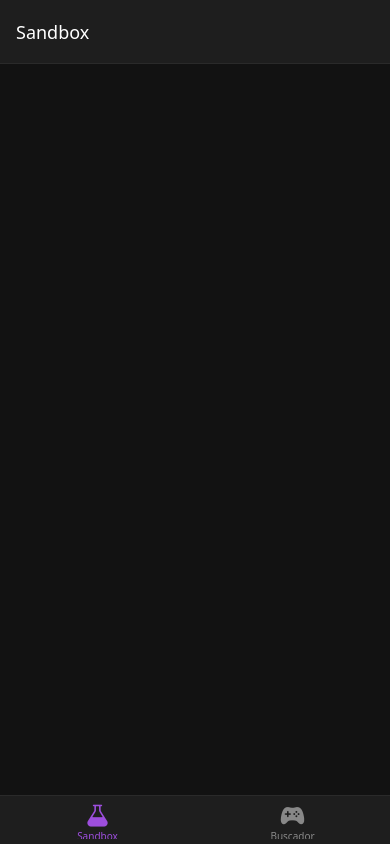
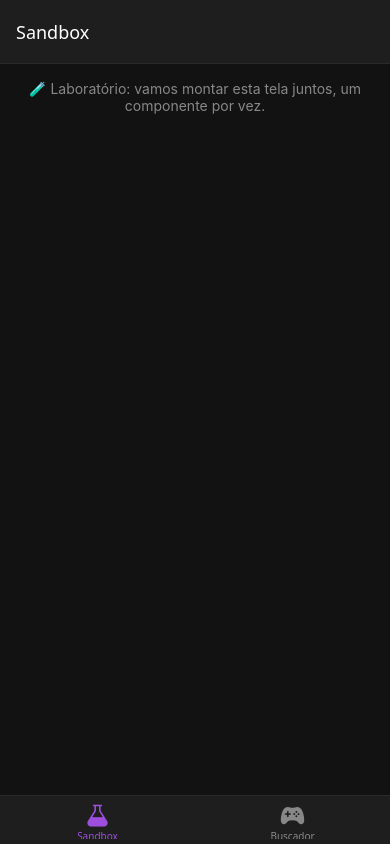
Before and after one commit to NicolasWeber0901/buscador-jogos, a React Native app: screen /Sandbox in a window 390 px wide. Built offline with nearby package versions, Linux system fonts and the light colour scheme.

Commit message:
Sandbox com 10 passos: estilos prontos e ScrollView

```diff
--- a/src/screens/SandboxScreen.js
+++ b/src/screens/SandboxScreen.js
@@ -1,38 +1,238 @@
 // SandboxScreen.js — nosso "laboratório" de componentes.
-// Vamos construir esta tela juntos durante a aula, um componente por vez.
+// Vamos construir esta tela juntos durante a aula, um passo de cada vez.
+// Os estilos já estão prontos lá embaixo: você digita a lógica e a tela.
 
-// Já deixamos importado tudo o que vamos usar na aula
 import { useState } from 'react';
 import {
+  ScrollView,
   View,
   Text,
   Image,
+  TouchableOpacity,
   TextInput,
-  TouchableOpacity,
+  Switch,
   ActivityIndicator,
   StyleSheet,
 } from 'react-native';
+
+// 👇 Passo 10: componentes criados por nós entram aqui
 
 export default function SandboxScreen() {
   // 👇 Estados e funções entram aqui
 
   return (
-    // View: caixa que agrupa outros componentes (parecida com a <div> da web)
-    <View style={styles.container}>
+    // ScrollView: uma View que rola. A tela vai ficar comprida!
+    <ScrollView style={styles.tela} contentContainerStyle={styles.conteudo}>
+      <Text style={styles.intro}>
+        🧪 Laboratório: vamos montar esta tela juntos, um componente por vez.
+      </Text>
+
       {/* 👇 Componentes entram aqui */}
-    </View>
+    </ScrollView>
   );
 }
 
-// StyleSheet.create: onde ficam os estilos (parecido com o CSS)
+// StyleSheet.create: onde ficam os estilos (parecido com o CSS).
+// Já estão todos prontos: cada um só aparece quando o componente dele entra na tela.
 const styles = StyleSheet.create({
-  container: {
-    flex: 1, // ocupa todo o espaço disponível
+  // Tela e cards (usados desde o começo)
+  tela: {
+    flex: 1,
     backgroundColor: '#121212',
-    justifyContent: 'center', // eixo vertical: flex-start | center | flex-end | space-between
-    alignItems: 'center', // eixo horizontal: flex-start | center | flex-end | stretch
-    padding: 24,
+  },
+  conteudo: {
+    padding: 16,
+    paddingBottom: 40,
+  },
+  intro: {
+    color: '#888888',
+    fontSize: 14,
+    textAlign: 'center',
+    marginBottom: 16,
+  },
+  card: {
+    backgroundColor: '#1E1E1E',
+    borderRadius: 16,
+    borderWidth: 1,
+    borderColor: '#2A2A2A',
+    padding: 16,
+    marginBottom: 16,
+  },
+  cardTitulo: {
+    color: '#9D4EDD',
+    fontSize: 18,
+    fontWeight: 'bold',
+    marginBottom: 12,
   },
 
-  // 👇 Estilos entram aqui
+  // PASSO 1 — caixas
+  linha: {
+    flexDirection: 'row', // 'row' = lado a lado | 'column' = um embaixo do outro
+    justifyContent: 'space-around', // flex-start | center | space-between | space-around
+    alignItems: 'center',
+  },
+  caixa: {
+    width: 60,
+    height: 60,
+    borderRadius: 12,
+    justifyContent: 'center', // centraliza o número dentro da caixa
+    alignItems: 'center',
+  },
+  caixaTexto: {
+    color: '#121212',
+    fontSize: 22,
+    fontWeight: 'bold',
+  },
+  roxo: {
+    backgroundColor: '#9D4EDD',
+  },
+  azul: {
+    backgroundColor: '#4CC9F0',
+  },
+  rosa: {
+    backgroundColor: '#F72585',
+  },
+
+  // PASSO 2 — textos
+  titulo: {
+    color: '#FFFFFF',
+    fontSize: 26,
+    fontWeight: 'bold',
+    marginBottom: 8,
+  },
+  paragrafo: {
+    color: '#CCCCCC',
+    fontSize: 16,
+    lineHeight: 24,
+  },
+  destaque: {
+    color: '#9D4EDD',
+    fontWeight: 'bold',
+  },
+
+  // PASSO 3 — imagens
+  logo: {
+    width: 64,
+    height: 64,
+    alignSelf: 'center', // centraliza só este item
+    marginBottom: 12,
+  },
+  capa: {
+    width: '100%',
+    height: 160,
+    borderRadius: 12,
+  },
+
+  // PASSOS 4, 6 e 8 — botão
+  botao: {
+    backgroundColor: '#9D4EDD',
+    paddingVertical: 14,
+    borderRadius: 12,
+    alignItems: 'center',
+    marginTop: 12,
+  },
+  botaoTexto: {
+    color: '#FFFFFF',
+    fontSize: 16,
+    fontWeight: 'bold',
+  },
+
+  // PASSO 5 — contador
+  numero: {
+    color: '#FFFFFF',
+    fontSize: 56,
+    fontWeight: 'bold',
+    textAlign: 'center',
+    marginBottom: 12,
+  },
+  botaoRedondo: {
+    width: 64,
+    height: 64,
+    borderRadius: 32, // metade do tamanho = círculo
+    backgroundColor: '#9D4EDD',
+    justifyContent: 'center',
+    alignItems: 'center',
+  },
+  botaoRedondoTexto: {
+    color: '#FFFFFF',
+    fontSize: 28,
+    fontWeight: 'bold',
+  },
+
+  // PASSO 6 — campo de texto
+  input: {
+    backgroundColor: '#121212',
+    color: '#FFFFFF',
+    fontSize: 16,
+    paddingHorizontal: 16,
+    paddingVertical: 12,
+    borderRadius: 12,
+    borderWidth: 1,
+    borderColor: '#333333',
+    marginBottom: 12,
+  },
+  aviso: {
+    color: '#888888',
+    fontSize: 14,
+    marginTop: 4,
+  },
+
+  // PASSO 7 — switch
+  linhaEntre: {
+    flexDirection: 'row',
+    justifyContent: 'space-between', // um item em cada ponta
+    alignItems: 'center',
+  },
+  turbo: {
+    color: '#F72585',
+    fontSize: 18,
+    fontWeight: 'bold',
+    textAlign: 'center',
+    marginTop: 12,
+  },
+
+  // PASSO 8 — carregando
+  espaco: {
+    marginTop: 16,
+  },
+  sucesso: {
+    color: '#2ECC71',
+    fontSize: 16,
+    fontWeight: 'bold',
+    textAlign: 'center',
+    marginTop: 16,
+  },
+
+  // PASSO 9 — lista
+  itemLista: {
+    flexDirection: 'row',
+    justifyContent: 'space-between',
+    alignItems: 'center',
+    paddingVertical: 10,
+    borderBottomWidth: 1,
+    borderBottomColor: '#2A2A2A',
+  },
+  nota: {
+    color: '#FFD166',
+    fontSize: 16,
+    fontWeight: 'bold',
+  },
+
+  // PASSO 10 — selos
+  linhaSelos: {
+    flexDirection: 'row',
+    flexWrap: 'wrap', // se não couber, quebra para a linha de baixo
+  },
+  selo: {
+    paddingHorizontal: 12,
+    paddingVertical: 6,
+    borderRadius: 999, // bem arredondado: vira uma "pílula"
+    marginRight: 8,
+    marginBottom: 8,
+  },
+  seloTexto: {
+    color: '#FFFFFF',
+    fontSize: 13,
+    fontWeight: 'bold',
+  },
 });
```
